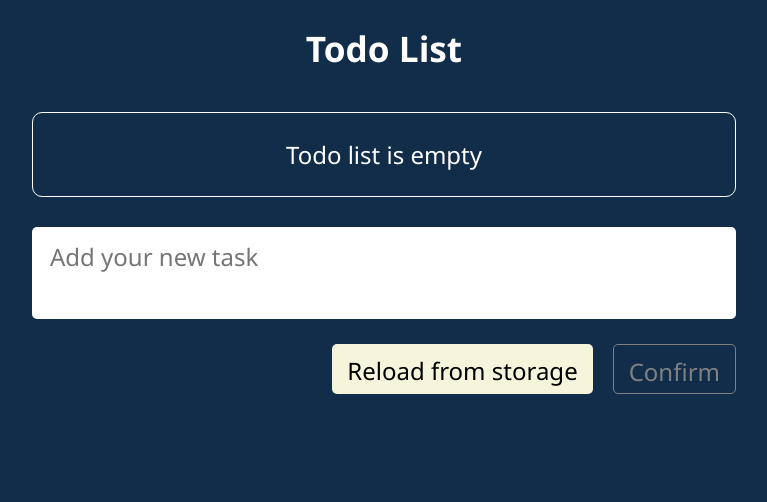
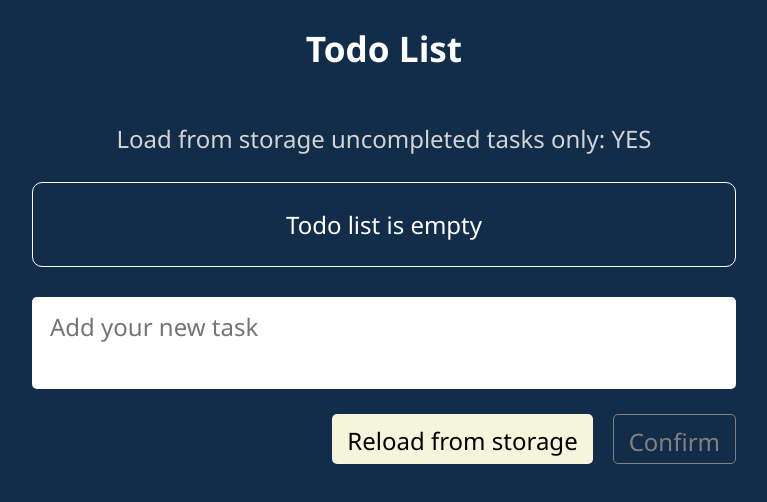
Before and after one commit to Angular-OTUS/ToDoList-GubanovFilat, an Angular app: page / in a window 1280 px wide. Shown: the top 502 px of the page, without its empty margins (256-1023 px from the left). Built offline with nearby package versions, Linux system fonts and the light colour scheme.

Commit message:
Implement uncompleted tasks only filtering functionality

```diff
--- a/src/app/components/to-do-list/to-do-list.css
+++ b/src/app/components/to-do-list/to-do-list.css
@@ -1,3 +1,18 @@
+.filtersContainer {
+  margin-bottom: 20px;
+}
+
+:host ::ng-deep .filtersContainer .filterButton {
+  background-color: unset;
+  color: lightgray;
+  border: none;
+}
+:host ::ng-deep .filtersContainer .filterButton:hover {
+  filter: unset;
+  color: goldenrod;
+  transform: scale(1.3);
+}
+
 li {
   margin: 25px 0;
 }
--- a/src/app/components/to-do-list/to-do-list.html
+++ b/src/app/components/to-do-list/to-do-list.html
@@ -1,4 +1,16 @@
 <h1>Todo List</h1>
+
+<div class="filtersContainer">
+  <app-button
+    className="filterButton"
+    type="button"
+    [disabled]="!!taskId"
+    appTooltip="Click here to change the filter value."
+    (click)="onFilterUncompletedTasksOnlyToggle()"
+  >
+    {{ filterUncompletedTasksOnlyLabel }}
+  </app-button>
+</div>
 
 @if(isLoading) {
 <app-loader />
--- a/src/app/components/to-do-list/to-do-list.ts
+++ b/src/app/components/to-do-list/to-do-list.ts
@@ -13,6 +13,8 @@ enum InputPlaceholder {
   ADD_NEW_TODO = 'Add your new task',
   EDIT_TODO = 'Edit the task you have selected',
 }
+
+const FILTER_UNCOMPLETED_TASKS_ONLY_LABEL = "Load from storage uncompleted tasks only";
 
 @Component({
   selector: 'app-to-do-list',
@@ -33,15 +35,21 @@ export class ToDoList implements OnInit {
 
   protected isLoading = true;
 
+  protected filterUncompletedTasksOnlyLabel = "";
+
+  private filterUncompletedTasksOnlyIsEnabled = true;
+
   constructor(
     private taskService: TaskService,
     private toastService: ToastService,
-  ) {}
+  ) {
+    this.determineFilterUncompletedTasksOnlyLabel();
+  }
 
   public ngOnInit(): void {
     setTimeout(() => {
       try {
-        this.tasks = this.taskService.getTasks();
+        this.tasks = this.taskService.getTasks(this.filterUncompletedTasksOnlyIsEnabled);
       } catch (error) {
         this.toastService.error('We are really sorry!', 'Something went wrong when accessing storage.');
       }
@@ -52,9 +60,26 @@ export class ToDoList implements OnInit {
 
   protected onReload(): void {
     try {
-      this.tasks = this.taskService.getTasks();
+      this.tasks = this.taskService.getTasks(this.filterUncompletedTasksOnlyIsEnabled);
 
       this.toastService.success('Congratulations!', 'The tasks information has been successfully reloaded from storage.');
+    } catch (error) {
+      this.toastService.error('We are really sorry!', 'Something went wrong when accessing storage.');
+    }
+
+    this.setFocusIntoTextarea();
+  }
+
+  protected onFilterUncompletedTasksOnlyToggle() {
+    const filterUncompletedTasksOnlyIsEnabled = !this.filterUncompletedTasksOnlyIsEnabled;
+
+    try {
+      this.tasks = this.taskService.getTasks(filterUncompletedTasksOnlyIsEnabled);
+
+      this.toastService.success('Congratulations!', 'The new filter value has been successfully applied.');
+
+      this.filterUncompletedTasksOnlyIsEnabled = filterUncompletedTasksOnlyIsEnabled;
+      this.determineFilterUncompletedTasksOnlyLabel();
     } catch (error) {
       this.toastService.error('We are really sorry!', 'Something went wrong when accessing storage.');
     }
@@ -150,4 +175,12 @@ export class ToDoList implements OnInit {
   private setFocusIntoTextarea() {
     (this.textarea.nativeElement as HTMLTextAreaElement).focus();
   }
+
+  private determineFilterUncompletedTasksOnlyLabel() {
+    this.filterUncompletedTasksOnlyLabel =
+      this.filterUncompletedTasksOnlyIsEnabled
+        ? `${FILTER_UNCOMPLETED_TASKS_ONLY_LABEL}: YES`
+        : `${FILTER_UNCOMPLETED_TASKS_ONLY_LABEL}: NO`
+    ;
+  }
 }
--- a/src/app/services/task-service-fake.ts
+++ b/src/app/services/task-service-fake.ts
@@ -26,9 +26,17 @@ export class TaskServiceFake extends TaskService {
     return Math.random() > 0.5 ? true : false;
   }
 
-  public override getTasks(): Array<Task> {
+  public override getTasks(uncompletedTasksOnly: boolean): Array<Task> {
     if (!this.isSuccess()) {
       throw new Error();
+    }
+
+    if (uncompletedTasksOnly) {
+      return (
+        this.tasks
+          .filter((task) => !task.isCompleted)
+          .map((task) => task.clone())
+      );
     }
 
     return this.tasks.map((task) => task.clone());
--- a/src/app/services/task-service.ts
+++ b/src/app/services/task-service.ts
@@ -1,7 +1,7 @@
 import { Task } from '../dto/Task';
 
 export abstract class TaskService {
-  public abstract getTasks(): Array<Task>;
+  public abstract getTasks(uncompletedTasksOnly: boolean): Array<Task>;
 
   public abstract saveTask(
     taskId: string | null,
```
